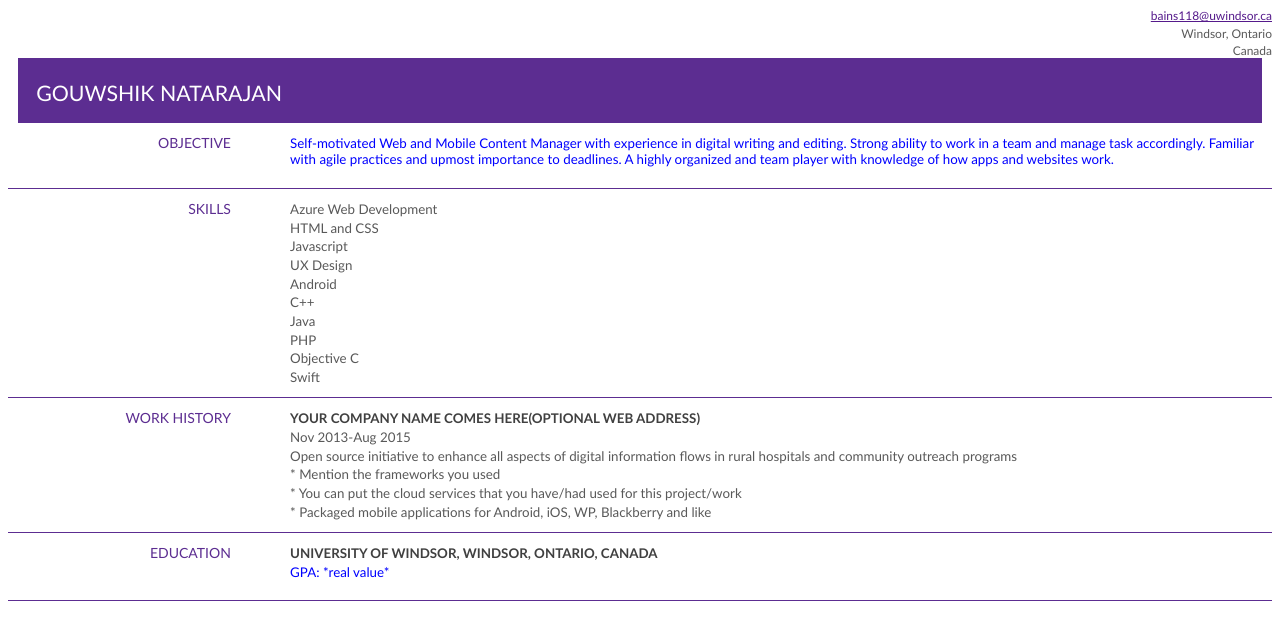
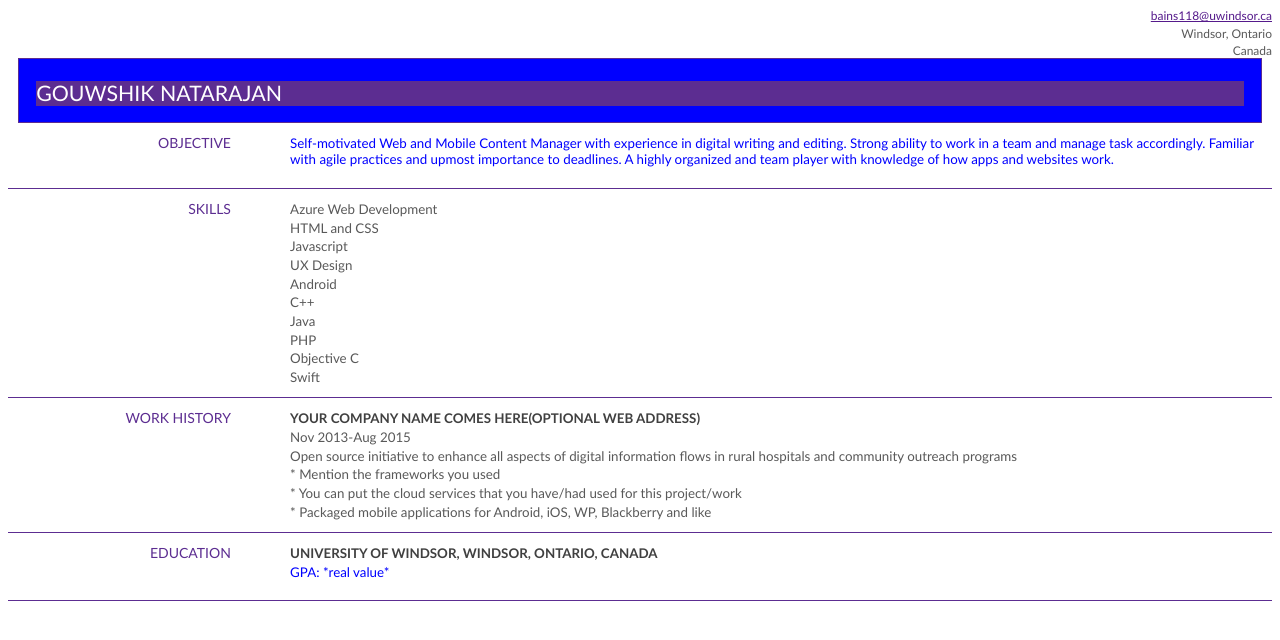
Before and after one commit to gouwshik/gouwshik.github.io, a plain HTML site: page index.html in a window 1280 px wide. Drawn offline with Linux system fonts and the light colour scheme.

Commit message:
Update index.html

```diff
--- a/index.html
+++ b/index.html
@@ -200,7 +200,7 @@
 </p>
 
 <div style='mso-element:para-border-div;border:solid #5C2D91 1.0pt;mso-border-themecolor:accent1;mso-border-alt:solid #5C2D91 .5pt;
- mso-border-themecolor:accent1;padding:4.0pt 6.0pt 4.0pt 6.0pt;background:#5C2D91;mso-background-themecolor:accent1;margin-left:.1in;margin-right:.1in'>
+ mso-border-themecolor:accent1;padding:4.0pt 6.0pt 4.0pt 6.0pt;background:blue;mso-background-themecolor:accent1;margin-left:.1in;margin-right:.1in'>
     <p class=Name>
         Gouwshik Natarajan
     </p>
```
